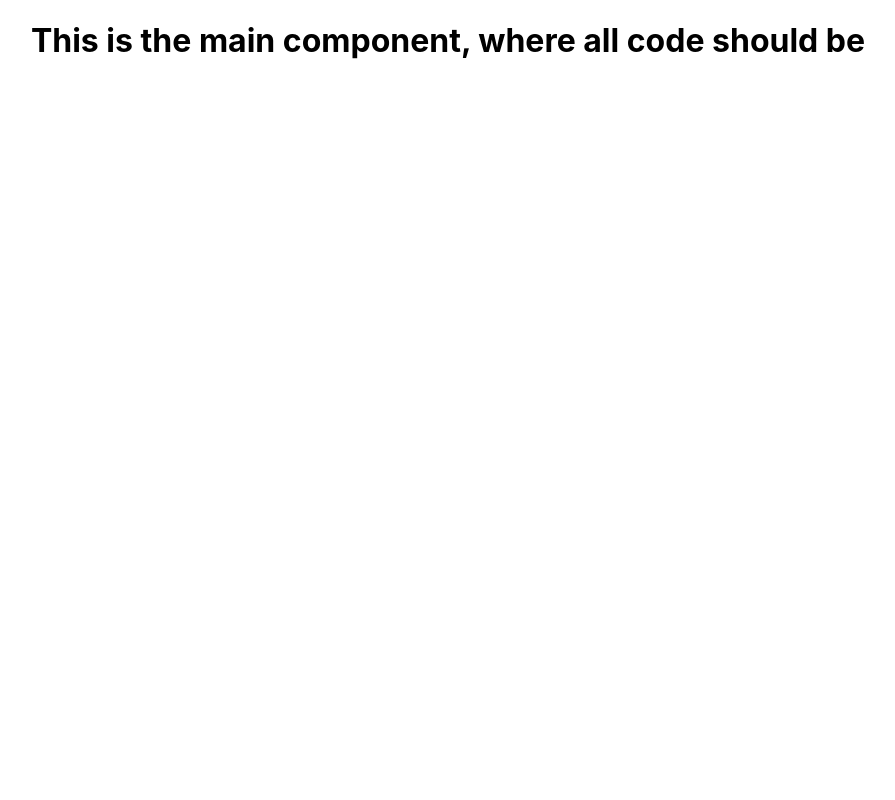
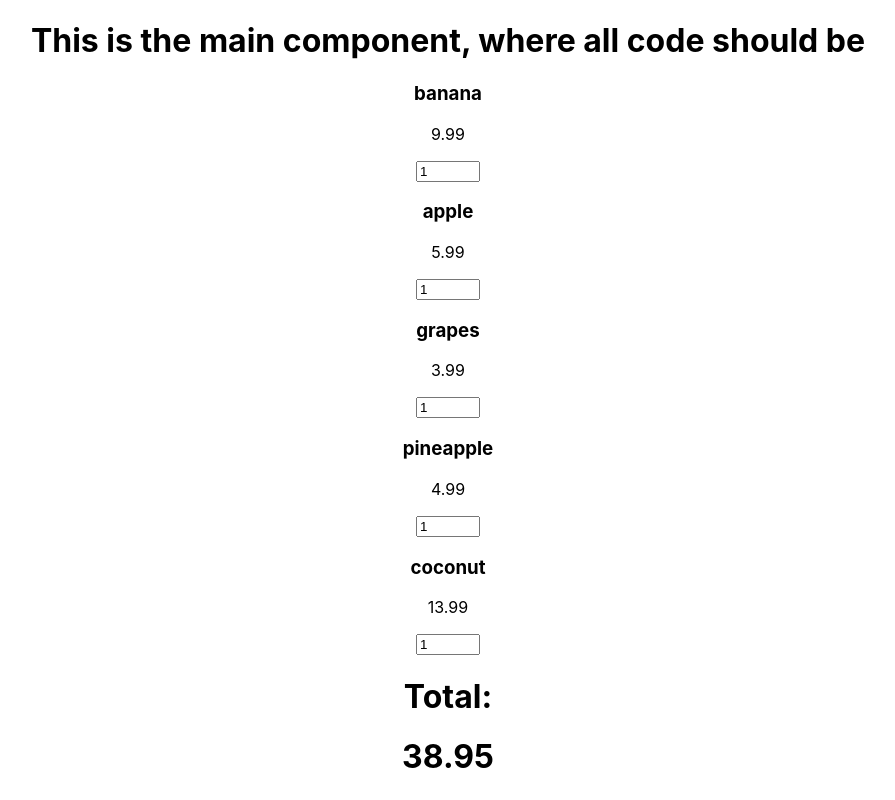
Before and after one commit to AldairGithub/Jump_Food_Service_Form, a React (Create React App) app in the folder client/: page / in a window 1280 px wide. Shown: the whole page, without its empty margins (192-1087 px from the left). Built offline with nearby package versions, Linux system fonts and the light colour scheme.

Commit message:
total updates on user changing the amount of the item on the list

```diff
--- a/client/src/main/Main.jsx
+++ b/client/src/main/Main.jsx
@@ -1,10 +1,43 @@
-import React from 'react'
+import React, { useState, useEffect } from 'react'
+
+import ItemList from './items/ItemList'
+import Checkout from './checkout/Checkout'
 
 export default function Main() {
+  let items = [
+    { name: 'banana', price: 9.99 , amount: 1},
+    { name: 'apple', price: 5.99 , amount: 1},
+    { name: 'grapes', price: 3.99, amount: 1},
+    { name: 'pineapple', price: 4.99, amount: 1},
+    { name: 'coconut', price: 13.99, amount: 1}
+  ]
 
+  const [list, setList] = useState(items)
+  const [total, setTotal] = useState(0)
+
+  useEffect(() => {
+    const totalAmount = list.reduce((total, item) => total = total + (item.price * item.amount), 0)
+    setTotal(totalAmount)
+  }, [list])
+
+  const updateAmount = (id, amount) => {
+    const newList = [...list]
+    newList[id].amount = amount
+    setList(
+      newList
+    )
+  }
   return (
     <>
       <h1>This is the main component, where all code should be</h1>
+      <ItemList
+        list={list}
+        total={total}
+        setTotal={setTotal}
+        updateAmount={updateAmount}
+      />
+      <Checkout total={ total.toFixed(2) }/>
+
     </>
   )
 }
--- /dev/null
+++ b/client/src/main/checkout/Checkout.jsx
@@ -0,0 +1,14 @@
+import React from 'react'
+
+export default function Checkout(props) {
+  const { total } = props
+
+  return (
+    <>
+      <div>
+        <h1>Total:</h1>
+        <h1>{ total }</h1>
+      </div>
+    </>
+  )
+}
--- /dev/null
+++ b/client/src/main/items/Item.jsx
@@ -0,0 +1,38 @@
+import React, {useState} from 'react'
+
+export default function Item(props) {
+  const { updateAmount, item, itemId } = props
+
+  const [currentItem, setCurrentItem] = useState({
+    name: item.name,
+    price: item.price,
+    amount: item.amount
+  })
+
+  const handleChange = (e) => {
+    const { name, value } = e.target
+
+    setCurrentItem({
+      ...currentItem,
+      [name]: parseInt(value)
+    })
+    updateAmount(itemId, parseInt(value))
+  }
+
+  return (
+    <>
+      <div>
+        <h3>{currentItem.name}</h3>
+        <p>{currentItem.price}</p>
+        <input
+          type='number'
+          name='amount'
+          min='0'
+          max='999'
+          value={currentItem.amount}
+          onChange={handleChange}
+        />
+      </div>
+    </>
+  )
+}
--- /dev/null
+++ b/client/src/main/items/ItemList.jsx
@@ -0,0 +1,17 @@
+import React from 'react'
+
+import Item from './Item'
+
+export default function ItemList(props) {
+  const { list, total, setTotal, updateAmount } = props
+
+  return (
+    <>
+      {list.map((item, index) => (
+        <div key={index}>
+          <Item list={list} updateAmount={updateAmount} item={item} itemId={ index } total={ total } setTotal={ setTotal }/>
+        </div>
+      ))}
+    </>
+  )
+}
```
